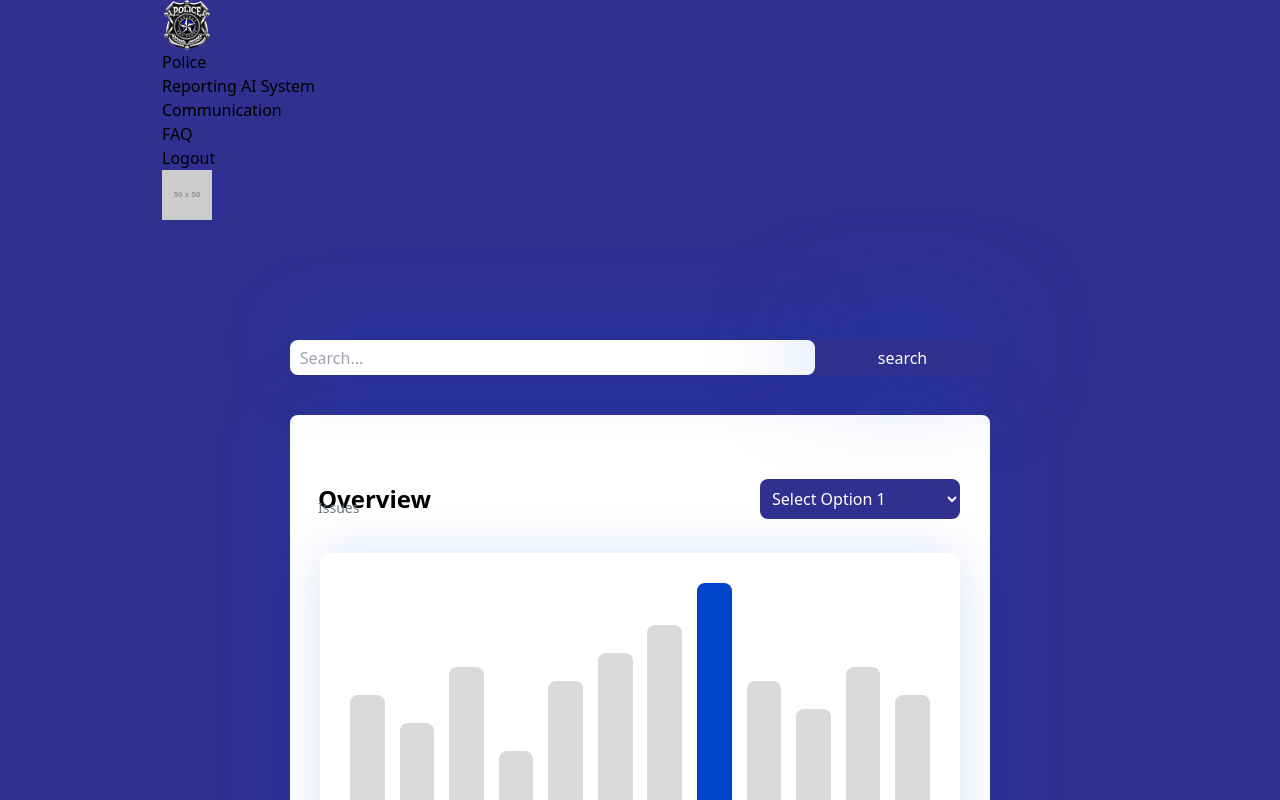
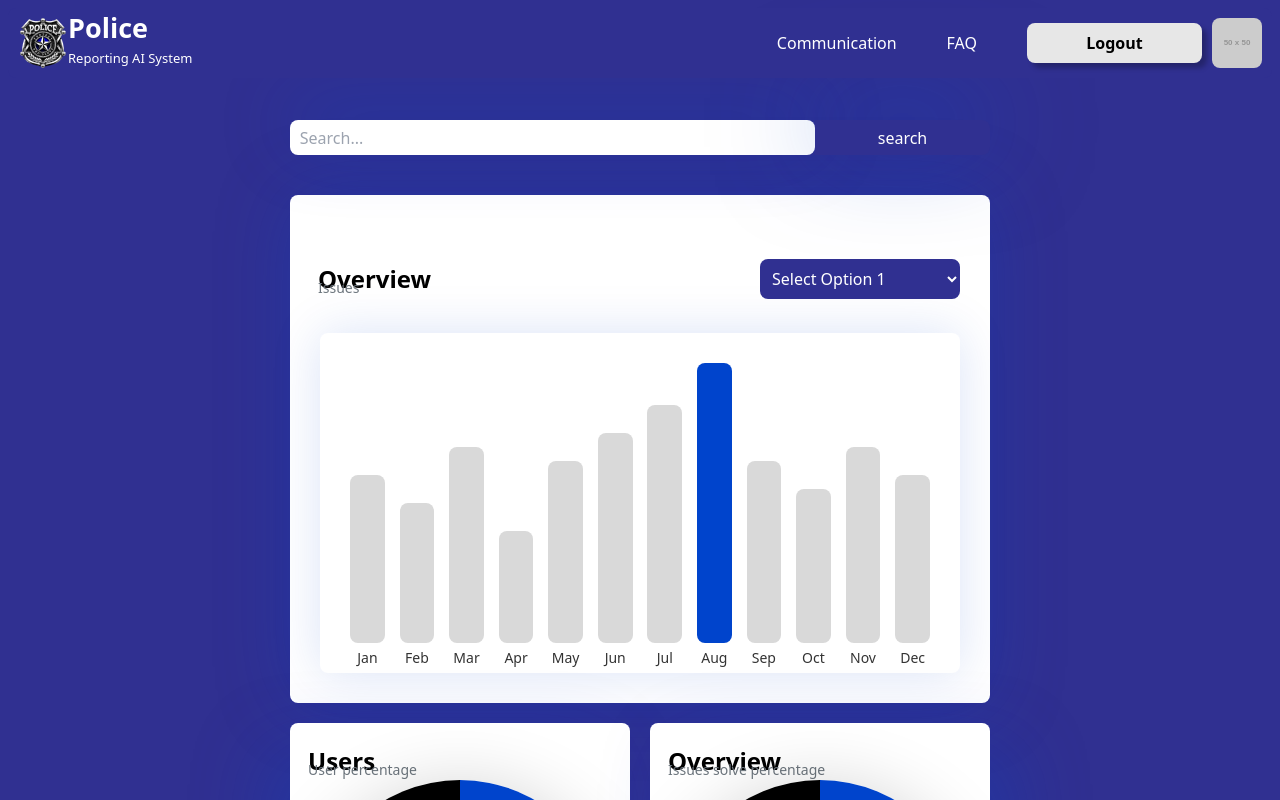
Before and after one commit to ZeroHazmi/front-end, a Next.js app: page /police-user-management in a window 1280 px wide. Shown: the top 800 px of the page. Built offline with nearby package versions, Linux system fonts and the light colour scheme.

Commit message:
Register Functions

```diff
--- a/app/globals.css
+++ b/app/globals.css
@@ -1165,7 +1165,7 @@ body {
 	justify-content: center;
 	align-items: center;
 	gap: 56px;
-  display: inline-flex
+	display: inline-flex;
 }
 
 .user-reporting-submisison-typing-card-format {
@@ -1193,7 +1193,7 @@ body {
 .user-reporting-submisison-speech-card {
 	width: 400px;
 	height: 377px;
-  padding-left:20px;
+	padding-left: 20px;
 	padding-right: 20px;
 	padding-top: 24px;
 	padding-bottom: 24px;
@@ -1219,7 +1219,7 @@ body {
 	top: 205px;
 	position: absolute;
 	text-align: justify;
-  color: #FF0000;
+	color: #ff0000;
 	font-size: 20px;
 	font-weight: 400;
 	word-wrap: break-word;
@@ -1237,14 +1237,14 @@ body {
 	color: black;
 	font-size: 20px;
 	font-weight: 400;
-  word-wrap: break-word
+	word-wrap: break-word;
 }
 
 .user-reporting-submisison-card-btn {
 	width: 250px;
 	height: 75px;
 	position: relative;
-  background: #0044CC;
+	background: #0044cc;
 	box-shadow: 0px 5px 50px rgba(0, 68, 204, 0.25);
 	border-radius: 8px;
 	border: none;
@@ -1265,10 +1265,7 @@ body {
 .user-reporting-submisison-material-symbols-outlined {
 	font-size: 72px;
 	/* color: white; */
-  font-variation-settings:
-  'FILL' 0,
-  'wght' 400,
-  'GRAD' 0,
+	font-variation-settings: "FILL" 0, "wght" 400, "GRAD" 0;
 }
 
 .user-reporting-submisison-talk-icon {
@@ -1300,9 +1297,9 @@ body {
 	display: flex;
 	align-items: center;
 	justify-content: center;
-  border-radius: 9px 0 0 9px ;
+	border-radius: 9px 0 0 9px;
 	box-sizing: border-box;
-  box-shadow: 0px -15px 75px rgba(0, 68, 204, 0.3)
+	box-shadow: 0px -15px 75px rgba(0, 68, 204, 0.3);
 }
 
 .police-user-management-textfield {
@@ -1327,14 +1324,12 @@ body {
 	cursor: pointer;
 	border-radius: 0 8px 8px 0;
 	border: none;
-  box-shadow: 0px -15px 100px rgba(0, 68, 204, 0.5)
-
+	box-shadow: 0px -15px 100px rgba(0, 68, 204, 0.5);
 }
 .police-user-management-searchbar-button:hover {
 	background-color: #1d1d72;
 }
 
-
 .police-user-management-material-symbols-outlined {
 	color: white;
 }
@@ -1346,12 +1341,12 @@ body {
 	margin-bottom: 20px;
 	align-items: center;
 	justify-content: center;
-  box-shadow: 0px 0px 75px rgba(0, 68, 204, 0.25)
+	box-shadow: 0px 0px 75px rgba(0, 68, 204, 0.25);
 }
 
 .police-user-management-overview-issues-header {
 	display: flex;
-  align-items: center ;
+	align-items: center;
 	justify-content: space-between;
 }
 
@@ -1366,7 +1361,7 @@ body {
 	font-weight: bold;
 	margin: 0px -2px;
 	padding-block: -10px;
-  padding: -10px 1px
+	padding: -10px 1px;
 }
 
 .police-user-management-subtitle {
@@ -1387,7 +1382,7 @@ body {
 	color: white;
 	display: flex;
 	align-items: center;
-  padding: 8px
+	padding: 8px;
 }
 
 .police-user-management-overview-issues-graph {
@@ -1395,7 +1390,7 @@ body {
 	padding: 20px;
 	background-color: #ffffff;
 	border-radius: 8px;
-  box-shadow: 0px 0px 50px rgba(0, 68, 204, 0.15)
+	box-shadow: 0px 0px 50px rgba(0, 68, 204, 0.15);
 }
 
 .police-user-management-chart {
@@ -1409,7 +1404,7 @@ body {
 
 .police-user-management-bar {
 	width: 6%;
-  background-color: #D9D9D9;
+	background-color: #d9d9d9;
 	text-align: center;
 	display: flex;
 	justify-content: center;
@@ -1453,8 +1448,7 @@ body {
 	border-radius: 8px;
 	width: 50%;
 	padding: 20px;
-  box-shadow: -25px 25px 75px rgba(0, 68, 204, 0.25)
-
+	box-shadow: -25px 25px 75px rgba(0, 68, 204, 0.25);
 }
 .police-user-management-user-per-graph {
 	display: flex;
@@ -1523,7 +1517,7 @@ body {
 	background-color: white;
 	border-radius: 8px;
 	padding: 20px;
-  box-shadow: 25px 25px 75px rgba(0, 68, 204, 0.25)
+	box-shadow: 25px 25px 75px rgba(0, 68, 204, 0.25);
 }
 
 .police-user-management-issue-solve-per-graph {
--- a/app/police-user-management/page.tsx
+++ b/app/police-user-management/page.tsx
@@ -3,31 +3,12 @@
 import React from 'react';
 import '../globals.css';
 import Image from 'next/image';
+import NavBar from '../NavBar';
 
 export default function PoliceUserManagement(){
     return (
         <form action="">
-            <nav>
-                <div className="police-user-management-user-navbar-container">
-                    <div className="police-user-management-user-navbar-left">
-                        <Image src="/Images/navbarlogo.png" className="police-user-management-logo" alt="Logo" width={50} height={50}/>
-                        <div className="police-user-management-user-navbar-title">
-                            Police
-                            <div className="police-user-management-user-navbar-subtitle">
-                                Reporting AI System
-                            </div>
-                        </div>
-                    </div>
-                    <div className="police-user-management-user-navbar-links">
-                        <div className="police-user-management-user-navbar-items">Communication</div>
-                        <div className="police-user-management-user-navbar-items">FAQ</div>
-                        <div className="police-user-management-user-navbar-logout-container">
-                            <button className="police-user-management-user-navbar-logout-button">Logout</button>
-                            <Image src="https://via.placeholder.com/50x50" className="police-user-management-user-navbar-icon" alt="User" width={50} height={50}/>
-                        </div>
-                    </div>
-                </div>
-            </nav>
+            <NavBar />
 
             <div className="police-user-management-container">
                 <div className="police-user-management-searchbar">
```
Also changed, not shown: app/register/page.tsx (+24 -20 lines). Lines whose indentation alone changed are shown as unchanged.
